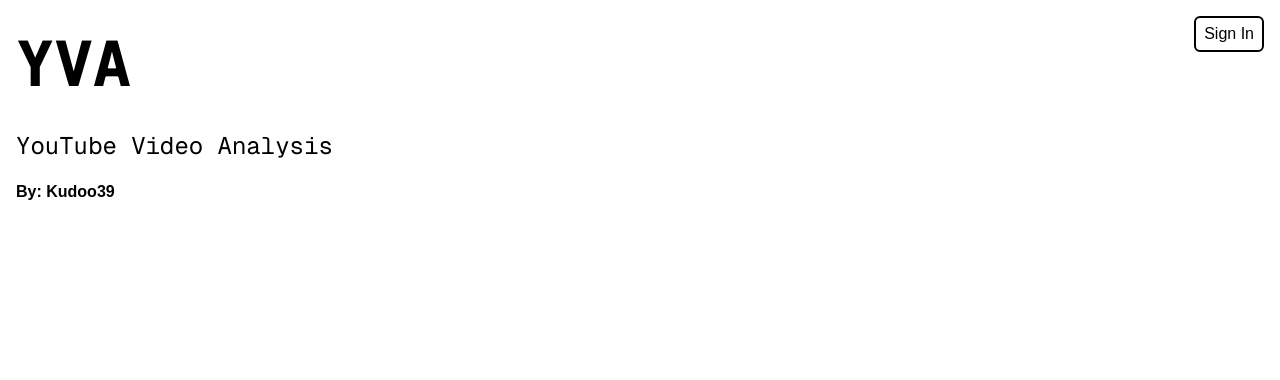
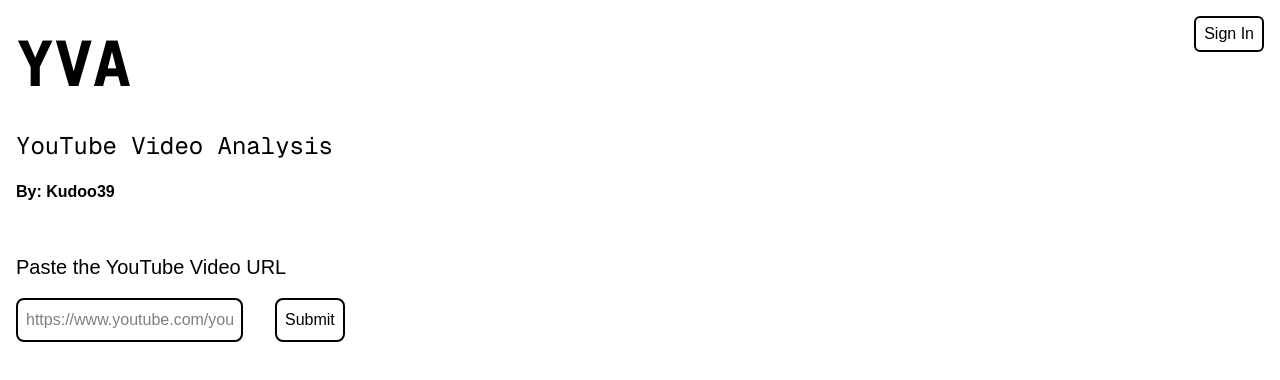
Before and after one commit to Kudoo39/youtube-comment-nlp, a Next.js app: page / in a window 1280 px wide. Shown: the top 380 px of the page. Built offline with nearby package versions, Linux system fonts and the light colour scheme; no server answers.

Commit message:
Add youtube url and button

```diff
--- a/app/page.js
+++ b/app/page.js
@@ -1,7 +1,13 @@
+'use client'
 import Image from 'next/image'
 import AppBar from './components/AppBar'
 
 export default function Home() {
+  const handleSubmit = (e) => {
+    e.preventDefault()
+    console.log('Form submitted!')
+  }
+
   return (
     <main className='bg-main-grey flex flex-col min-h-screen text-black'>
       <AppBar />
@@ -14,6 +20,12 @@
           <p className='ml-4 mt-2 font-bold'>
             By: <a href='https://github.com/Kudoo39'>Kudoo39</a>
           </p>
+          <form onSubmit={handleSubmit}>
+            <p className='ml-4 mt-12 text-[1.25rem]'>Paste the YouTube Video URL</p>
+            <input className='m-4 p-2 rounded-lg border-2 border-black' type='text' placeholder='https://www.youtube.com/your-youtube-video-url'
+            value="" />
+            <button className='m-4 p-2 rounded-lg border-2 border-black' type='submit'>Submit</button>
+          </form>
         </div>
       </div>
     </main>
```
